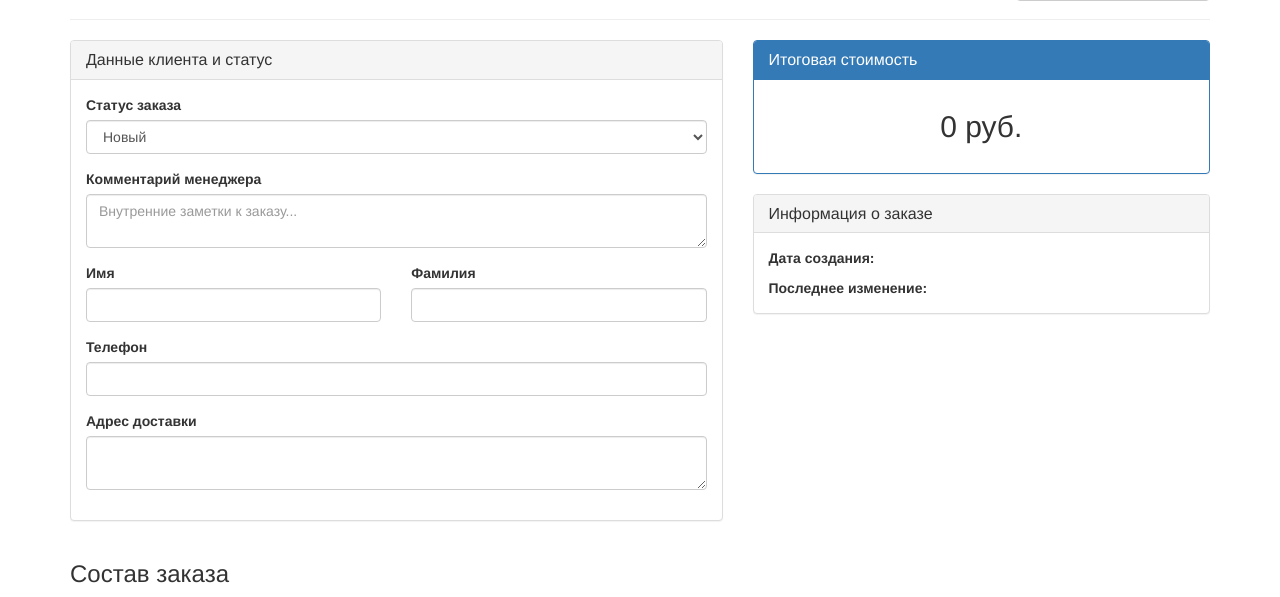
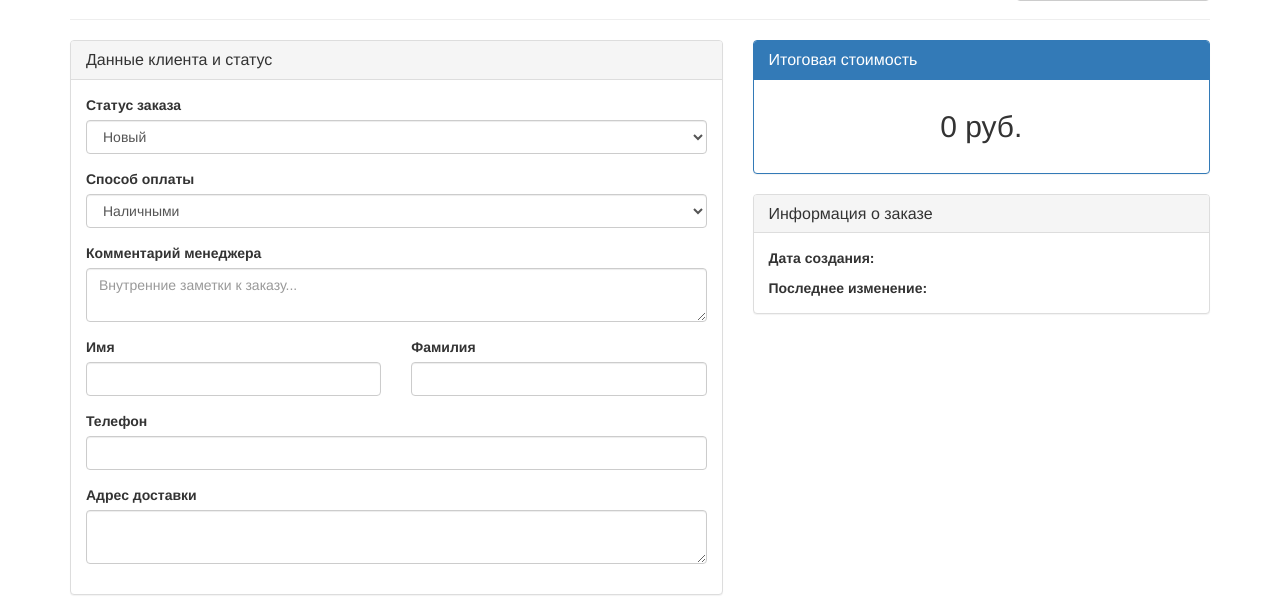
Before and after one commit to Denischerov2312/STAR_BURGET_2, a Django app: template restaurateur/templates/order_details.html in a window 1280 px wide. Shown: the part 145-742 px from the top of the page. Run offline with Django 3.2, Linux system fonts and the light colour scheme; the template is opened without the code that fills it: values that come from a table or form of the project are taken from there, others are empty; parts of the project's set-up code (start-up, migrations or seed data) failed here and were passed over; some libraries are stand-ins or nearby versions.

Commit message:
Добавил способ оплаты

```diff
--- a/foodcartapp/models.py
+++ b/foodcartapp/models.py
@@ -139,6 +139,12 @@ class Order(models.Model):
         ('DELIVERING', 'Доставляется'),
         ('COMPLETED', 'Выполнен'),
     ]
+    CASH = 'CASH'
+    ELECTRONIC = 'ELECTRONIC'
+    PAYMENT_CHOICES = [
+        (CASH, 'Наличными'),
+        (ELECTRONIC, 'Электронно'),
+    ]
 
     status = models.CharField(
         'Статус',
@@ -166,6 +172,13 @@ class Order(models.Model):
     updated_at = models.DateTimeField(
         'обновлен',
         auto_now=True,
+        db_index=True,
+    )
+    payment_method = models.CharField(
+        'способ оплаты',
+        max_length=15,
+        choices=PAYMENT_CHOICES,
+        default=CASH,
         db_index=True,
     )
 
--- a/restaurateur/forms.py
+++ b/restaurateur/forms.py
@@ -6,7 +6,7 @@ from foodcartapp.models import Order, OrderItem
 class OrderForm(forms.ModelForm):
     class Meta:
         model = Order
-        fields = ['status', 'comment', 'firstname', 'lastname', 'phonenumber', 'address']
+        fields = ['status', 'comment', 'firstname', 'lastname', 'phonenumber', 'address', 'payment_method']
         widgets = {
             'status': forms.Select(attrs={'class': 'form-control'}),
             'comment': forms.Textarea(attrs={'class': 'form-control', 'rows': 2, 'placeholder': 'Внутренние заметки к заказу...'}),
@@ -14,6 +14,7 @@ class OrderForm(forms.ModelForm):
             'lastname': forms.TextInput(attrs={'class': 'form-control'}),
             'phonenumber': forms.TextInput(attrs={'class': 'form-control'}),
             'address': forms.Textarea(attrs={'class': 'form-control', 'rows': 2}),
+            'payment_method': forms.Select(attrs={'class': 'form-control'}),
         }
 
 
--- a/restaurateur/templates/order_details.html
+++ b/restaurateur/templates/order_details.html
@@ -44,6 +44,12 @@
                 <span class="text-danger">{{ form.status.errors }}</span>
               </div>
 
+              <div class="form-group {% if form.payment_method.errors %}has-error{% endif %}">
+                <label>Способ оплаты</label>
+                {{ form.payment_method }}
+                <span class="text-danger">{{ form.payment_method.errors }}</span>
+              </div>
+
               <div class="form-group {% if form.comment.errors %}has-error{% endif %}">
                 <label>Комментарий менеджера</label>
                 {{ form.comment }}
@@ -88,7 +94,6 @@
             </div>
           </div>
 
-          <!-- Панель со сведениями о времени создания и изменения -->
           <div class="panel panel-default">
             <div class="panel-heading">
               <h3 class="panel-title">Информация о заказе</h3>
```
Also changed, not shown: restaurateur/templates/order_items.html (+5 -2 lines), foodcartapp/migrations/0043_order_payment_method.py (added).
